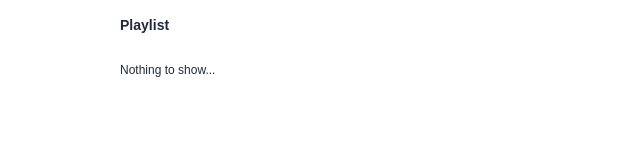
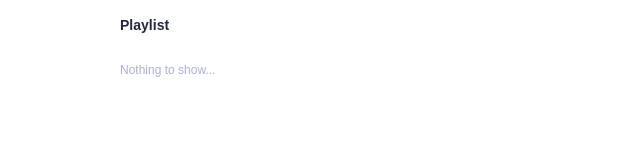
Before and after one commit to barelyhuman/music, a Nuxt app: page / in a window 1280 px wide. Shown: the part 347-500 px from the top of the page, without its empty margins (320-960 px from the left). Built offline with nearby package versions, Linux system fonts and the light colour scheme.

Commit message:
fix: style of no-data scenario

```diff
--- a/pages/index.vue
+++ b/pages/index.vue
@@ -167,7 +167,7 @@ function onPlayPause() {
       </ul>
     </div>
 
-    <p v-if="playlist.length === 0">Nothing to show...</p>
+    <p text-gray v-if="playlist.length === 0">Nothing to show...</p>
   </div>
   <div text-gray text-sm fixed bottom-2 left-0 right-0 text-center>
     <p>
```
